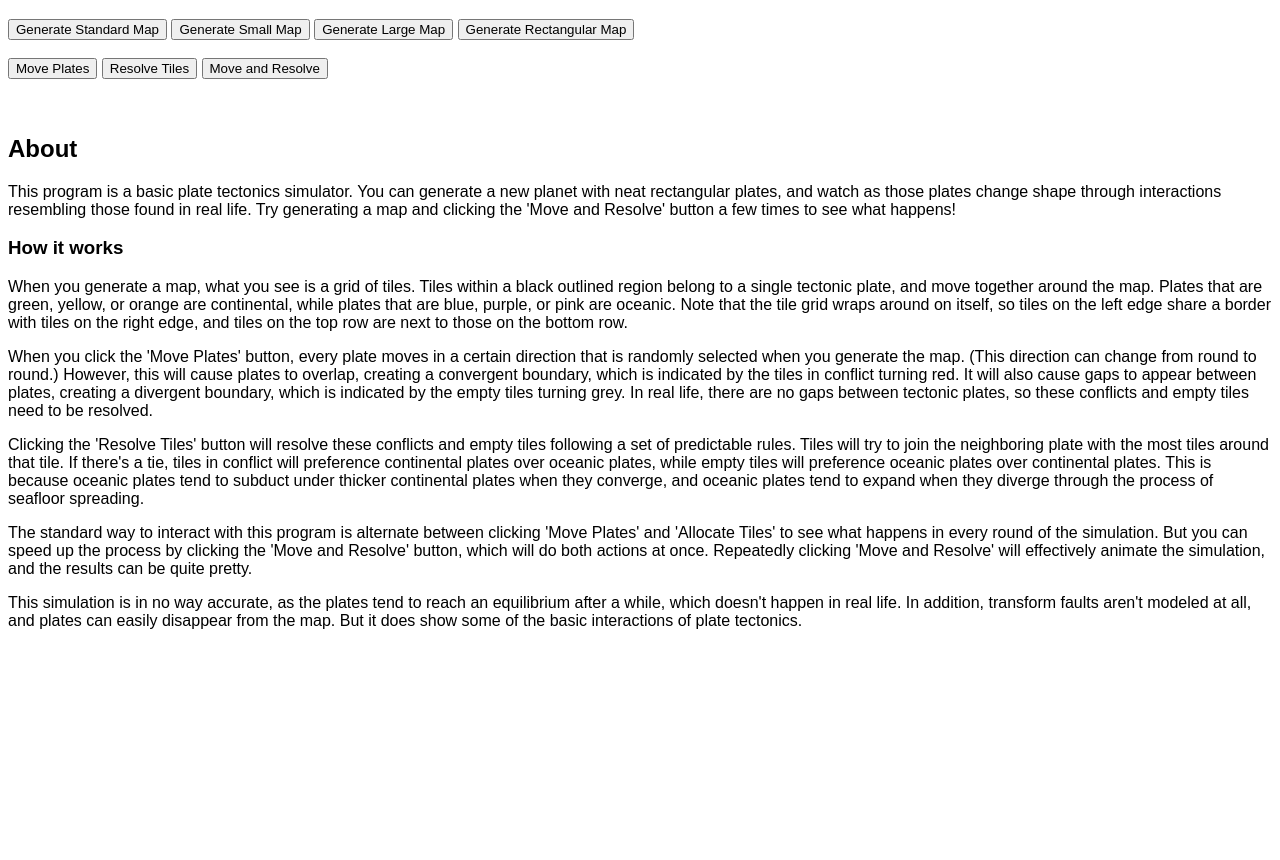
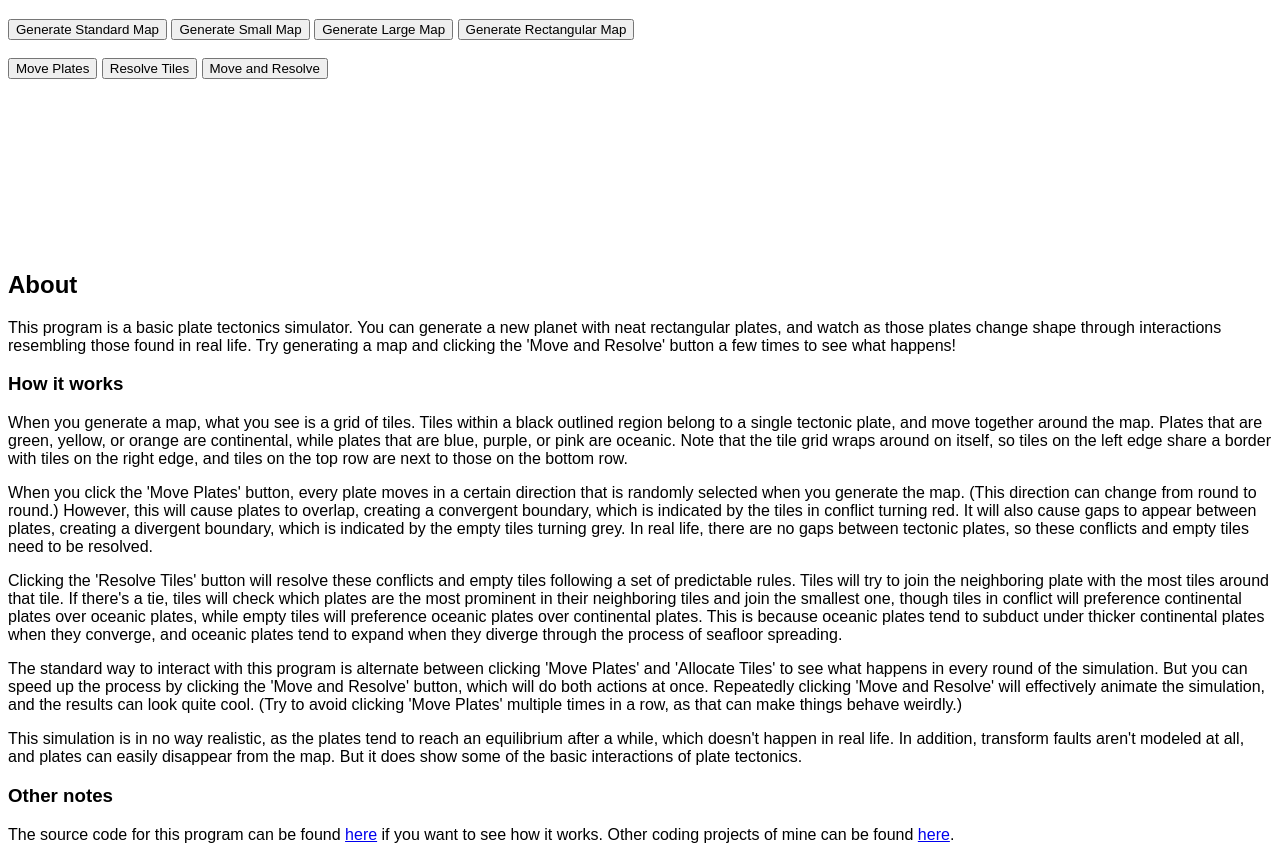
Before and after one commit to GusEvans/TileTectonics, a plain HTML site: page index.html in a window 1280 px wide. Shown: the part 61-921 px from the top of the page. Before the commit the page ends 800 px from the top, so only its background shows below. Drawn offline with Linux system fonts and the light colour scheme.

Commit message:
Complete V4
While there are a few more features I want to add, I will leave this project here for now.

```diff
--- a/index.html
+++ b/index.html
@@ -40,19 +40,26 @@
 	so these conflicts and empty tiles need to be resolved.</p>
 	<p>Clicking the 'Resolve Tiles' button will resolve these conflicts and empty tiles
 	following a set of predictable rules. Tiles will try to join the neighboring plate
-	with the most tiles around that tile. If there's a tie, tiles in conflict will
-	preference continental plates over oceanic plates, while empty tiles will preference
-	oceanic plates over continental plates. This is because oceanic plates tend to subduct
-	under thicker continental plates when they converge, and oceanic plates tend to expand
-	when they diverge through the process of seafloor spreading.</p>
+	with the most tiles around that tile. If there's a tie, tiles will check which plates
+	are the most prominent in their neighboring tiles and join the smallest one, though
+	tiles in conflict will preference continental plates over oceanic plates, while empty
+	tiles will preference oceanic plates over continental plates. This is because oceanic
+	plates tend to subduct under thicker continental plates when they converge, and
+	oceanic plates tend to expand when they diverge through the process of seafloor
+	spreading.</p>
 	<p>The standard way to interact with this program is alternate between clicking 'Move
 	Plates' and 'Allocate Tiles' to see what happens in every round of the simulation.
 	But you can speed up the process by clicking the 'Move and Resolve' button, which will
 	do both actions at once. Repeatedly clicking 'Move and Resolve' will effectively
-	animate the simulation, and the results can be quite pretty.</p>
-	<p>This simulation is in no way accurate, as the plates tend to reach an equilibrium
+	animate the simulation, and the results can look quite cool. (Try to avoid clicking
+	'Move Plates' multiple times in a row, as that can make things behave weirdly.)</p>
+	<p>This simulation is in no way realistic, as the plates tend to reach an equilibrium
 	after a while, which doesn't happen in real life. In addition, transform faults aren't
 	modeled at all, and plates can easily disappear from the map. But it does show some of
 	the basic interactions of plate tectonics.</p>
+	<h3>Other notes</h3>
+	<p>The source code for this program can be found <a href="https://github.com/GusEvans/
+	TileTectonics">here</a> if you want to see how it works. Other coding projects of mine
+	can be found <a href="https://gusevans.github.io/">here</a>.</p>
 </body>
 </html>
--- a/simulation.js
+++ b/simulation.js
@@ -12,8 +12,6 @@ var oceanicColors = ["#8DE", "#0CF", "#38B", "#46F", "#12D", "#98E", "#73E", "#B
 var plateMoveOptions = ["u", "r", "l", "d", "ur", "ul", "ru", "rd", "dr", "dl", "lu", "ld",
 	"uur", "uru", "ruu", "uul", "ulu", "luu", "rru", "rur", "urr", "rrd", "rdr", "drr",
 	"ddr", "drd", "rdd", "ddl", "dld", "ldd", "llu", "lul", "ull", "lld", "ldl", "dll"];
-canvas.width = 0;
-canvas.height = 0;
 
 /* Variables set in map generation */
 
@@ -76,13 +74,13 @@ function gen3() {
 };
 function gen2() {
 	/* Generation settings */
-	mapWidth = 8;
-	mapHeight = 8;
+	mapWidth = 10;
+	mapHeight = 10;
 	mapSize = mapWidth * mapHeight;
 	rowCount = 2;
 	columnCount = 2;
 	plateCount = rowCount * columnCount;
-	tileSize = 40;
+	tileSize = 36;
 	canvas.width = mapWidth * tileSize;
 	canvas.height = mapHeight * tileSize;
 	/* Standard setup procedure */
@@ -93,7 +91,7 @@ function gen2() {
 	render();
 	console.log("Map Generated!");
 };
-function genl() {
+function genL() {
 	/* Generation settings */
 	mapWidth = 24;
 	mapHeight = 24;
@@ -112,7 +110,7 @@ function genl() {
 	render();
 	console.log("Map Generated!");
 };
-function genr() {
+function genR() {
 	/* Generation settings */
 	mapWidth = 20;
 	mapHeight = 10;
@@ -172,8 +170,10 @@ function plateGen() {
 				plates[i][j] = true;
 			};
 			offset = offset + (mapWidth / columnCount);
-			for (j = offset; j < offset + ((columnCount - 1) * (mapWidth / columnCount)); j+=1) {
-				plates[i][j] = false;
+			if (offset + ((columnCount - 1) * (mapWidth / columnCount)) < mapWidth) {
+				for (j = offset; j < offset + ((columnCount - 1) * (mapWidth / columnCount)); j+=1) {
+					plates[i][j] = false;
+				};
 			};
 			offset = offset + ((columnCount - 1) * (mapWidth / columnCount));
 		};
@@ -400,7 +400,6 @@ function resolve() {
 							//console.log("REMOVE THE CONTINENTALS!")
 							for (k = winnerCount; k > 0; k-=1) {
 								if (plateTypes[winners[k]] == "continental") {
-									/* To do: find if this system actually works like it's supposed to */
 									//console.log("Removed plate " + winners[k])
 									winners.splice(k, 1);
 								};
@@ -423,7 +422,7 @@ function resolve() {
 					};
 				};
 				//console.log(winners);
-				/* Get plate sizes (To do: use these copying methods in more places) */
+				/* Get the plate sizes */
 				tempSizes = Array.from(plateSizes);
 				//console.log(tempSizes);
 				/* Eliminate sizes of non-winners */
@@ -583,8 +582,8 @@ function drawBoundaries() {
 
 document.getElementById('gen3').addEventListener('click', gen3);
 document.getElementById('gen2').addEventListener('click', gen2);
-document.getElementById('genl').addEventListener('click', genl);
-document.getElementById('genr').addEventListener('click', genr);
+document.getElementById('genl').addEventListener('click', genL);
+document.getElementById('genr').addEventListener('click', genR);
 document.getElementById('move').addEventListener('click', move);
 document.getElementById('resolve').addEventListener('click', resolve);
 document.getElementById('fast').addEventListener('click', moveResolve);
```
Also changed, not shown: 1 other file.
